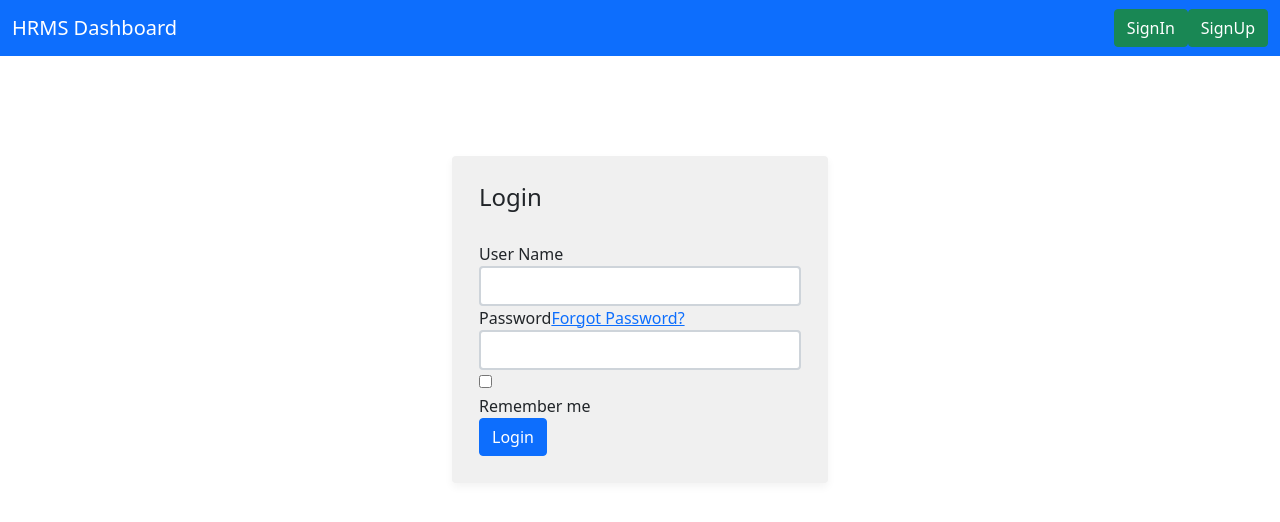
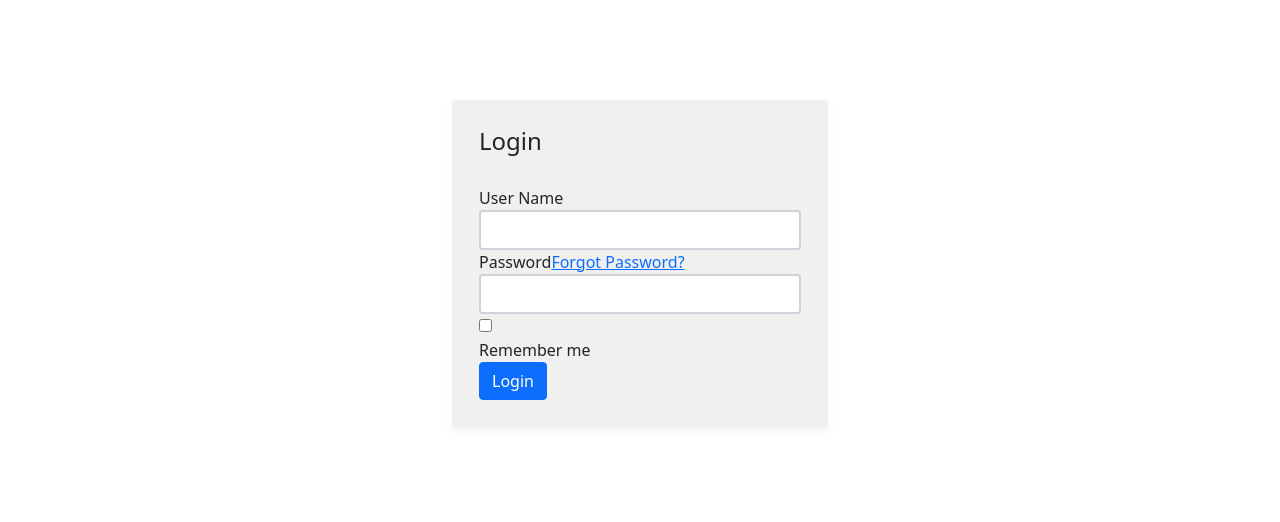
Before and after one commit to pradeepkumarjse/HRMS-frontend, a React (Create React App) app: page / in a window 1280 px wide. Shown: the top 522 px of the page. Built offline with nearby package versions, Linux system fonts and the light colour scheme.

Commit message:
code mofified

```diff
--- a/src/App.js
+++ b/src/App.js
@@ -6,7 +6,6 @@ import Showemployee from './components/Showemployee';
 
 
 import HeaderComponent from './components/HeaderComponent';
-//import FooterComponent from './components/FooterComponent';
 
 import CreateEmployeeComponent from './components/CreateEmployeeComponent';
 import UpdateEmployeeComponent from './components/UpdateEmployeeComponent';
@@ -28,7 +27,6 @@ function App() {
 
       <Router>
 
-        <HeaderComponent />
 
         {/*
                           <li>
--- a/src/components/dashboard/dashboard.js
+++ b/src/components/dashboard/dashboard.js
@@ -76,6 +76,7 @@ export const Dashboard = (props) => {
 
 
 
+
             <div className="row m-0">
                 <div className="col-md-2 mt-2">
                     <nav className="list-group">
```
